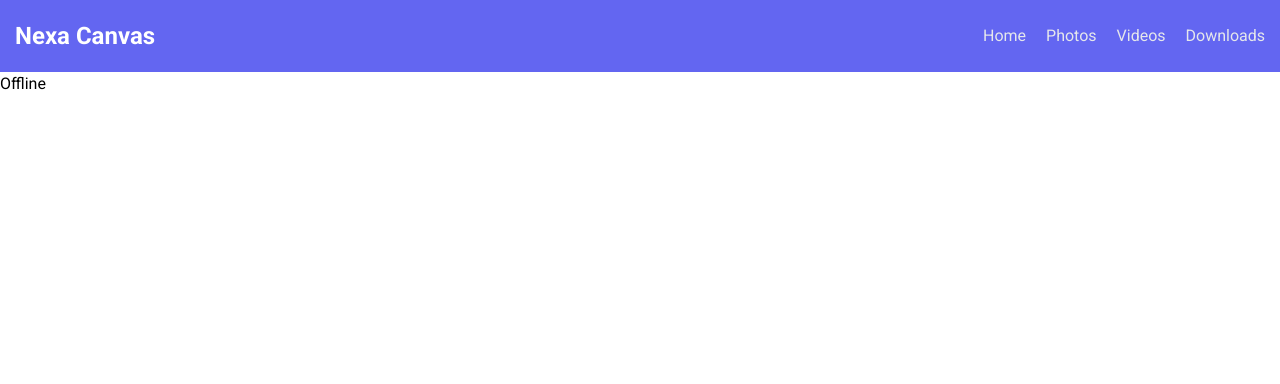
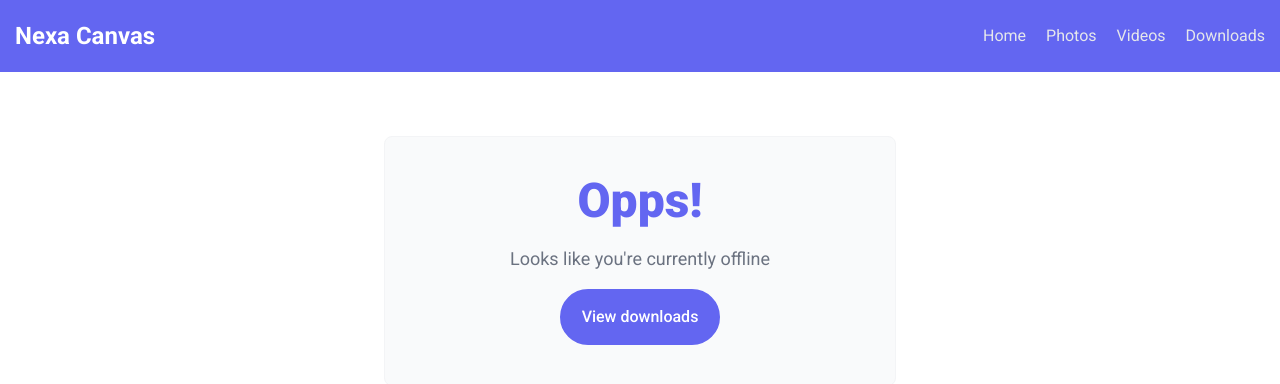
Before and after one commit to Iamparves/nexa-canvas, a React (Vite) app: page /offline in a window 1280 px wide. Shown: the top 384 px of the page. Built offline with nearby package versions, Linux system fonts and the light colour scheme.

Commit message:
offline photos added

```diff
--- a/src/App.jsx
+++ b/src/App.jsx
@@ -21,10 +21,10 @@ const App = () => {
           <Route path="/" element={<Layout />}>
             <Route element={<OnlineRoutes />}>
               <Route path="" index element={<Home />} />
+              <Route path="photos" element={<Photos />} />
+              <Route path="videos" element={<Videos />} />
             </Route>
-            <Route path="photos" element={<Photos />} />
             <Route path="photos/:photoId" element={<PhotoDetails />} />
-            <Route path="videos" element={<Videos />} />
             <Route path="videos/:videoId" element={<PhotoDetails />} />
             <Route path="downloads" element={<Downloads />} />
             <Route path="offline" element={<Offline />} />
--- /dev/null
+++ b/src/components/OfflinePhotos.jsx
@@ -0,0 +1,23 @@
+import { useLiveQuery } from "dexie-react-hooks";
+import React from "react";
+import Masonry, { ResponsiveMasonry } from "react-responsive-masonry";
+import { photos } from "../utils/db";
+import PhotoCard from "./PhotoCard";
+
+const OfflinePhotos = () => {
+  const allPhotos = useLiveQuery(async () => await photos.toArray()) || [];
+
+  return (
+    <div>
+      <ResponsiveMasonry columnsCountBreakPoints={{ 300: 1, 500: 2, 768: 3 }}>
+        <Masonry gutter="20px">
+          {allPhotos?.map((photo) => (
+            <PhotoCard offline={true} photo={photo} key={photo.id} />
+          ))}
+        </Masonry>
+      </ResponsiveMasonry>
+    </div>
+  );
+};
+
+export default OfflinePhotos;
--- a/src/components/PhotoCard.jsx
+++ b/src/components/PhotoCard.jsx
@@ -3,18 +3,18 @@ import { LazyLoadImage } from "react-lazy-load-image-component";
 import "react-lazy-load-image-component/src/effects/blur.css";
 import { Link } from "react-router-dom";
 
-const PhotoCard = ({ photo, scrollPosition }) => {
+const PhotoCard = ({ photo, scrollPosition, offline }) => {
+  const webFormatImage = offline
+    ? URL.createObjectURL(photo.largeImageBlob)
+    : null;
+
   return (
-    <Link
-      to={`/photos/${photo.id}`}
-      className="group relative bg-white"
-      key={photo.id}
-    >
+    <Link to={`/photos/${photo.id}`} className="group relative bg-white">
       <LazyLoadImage
         alt=""
         effect="blur"
-        src={photo.webformatURL}
-        placeholderSrc={photo.previewURL}
+        src={photo.webformatURL || webFormatImage}
+        placeholderSrc={photo.previewURL || webFormatImage}
         scrollPosition={scrollPosition}
         className="h-full w-full object-cover"
         wrapperClassName="w-full h-full"
--- a/src/components/PhotoDetails.jsx
+++ b/src/components/PhotoDetails.jsx
@@ -20,7 +20,7 @@ const PhotoDetails = () => {
     queryFn: () => fetchImages(`&id=${photoId}`),
   });
 
-  const photo = query.data?.[0];
+  const photo = query.data?.[0] || existsOffline;
 
   const mutation = useMutation({
     mutationFn: addPhoto,
@@ -57,13 +57,14 @@ const PhotoDetails = () => {
           <div className="mx-auto max-w-5xl">
             {query.isLoading && <div>Loading...</div>}
             {query.isError && <div>Error</div>}
-            {!query.isLoading && !query.isError && query.data && (
+            {(existsOffline ||
+              (!query.isLoading && !query.isError && query.data)) && (
               <div className="bg-white p-3 shadow-[0_1px_5px_rgba(0,0,0,0.08)] sm:p-5">
                 <div className="flex items-center justify-between pb-4">
                   <div className="flex items-center gap-2 text-gray-700">
                     <img
                       className="h-10 w-10 rounded-full"
-                      src={photo.userImageURL}
+                      src={photo.userImageBlob || photo.userImageURL}
                     />
                     <p className="text-sm font-medium">{photo.user}</p>
                   </div>
@@ -86,8 +87,8 @@ const PhotoDetails = () => {
                   <LazyLoadImage
                     alt=""
                     effect="blur"
-                    src={photo.largeImageURL}
-                    placeholderSrc={photo.previewURL}
+                    src={photo.largeImageBlob || photo.largeImageURL}
+                    placeholderSrc={photo.largeImageBlob || photo.previewURL}
                     className="max-h-[800px] w-full object-contain"
                     wrapperClassName="mx-auto !block"
                   />
--- a/src/pages/Downloads.jsx
+++ b/src/pages/Downloads.jsx
@@ -1,5 +1,6 @@
 import React, { useState } from "react";
 import { TbPhoto, TbVideo } from "react-icons/tb";
+import OfflinePhotos from "../components/OfflinePhotos";
 
 const Button = ({ children, active, onClick }) => {
   return (
@@ -35,6 +36,7 @@ const Downloads = () => {
               <TbVideo className="text-lg" /> Videos
             </Button>
           </div>
+          <div className="mt-10">{type === "photos" && <OfflinePhotos />}</div>
         </div>
       </section>
     </main>
--- a/src/pages/Offline.jsx
+++ b/src/pages/Offline.jsx
@@ -1,7 +1,26 @@
 import React from "react";
+import { Link } from "react-router-dom";
 
 const Offline = () => {
-  return <div>Offline</div>;
+  // if (navigator.onLine) return <Navigate to="/" />;
+  return (
+    <main>
+      <div className="container py-10 md:py-16">
+        <div className="mx-auto max-w-lg rounded-lg border border-gray-100 bg-gray-50 p-10 text-center">
+          <h1 className="mb-5 text-5xl font-black text-indigo-500">Opps!</h1>
+          <p className="mb-4 text-lg text-gray-500">
+            Looks like you're currently offline
+          </p>
+          <Link
+            to="/downloads"
+            className="inline-block rounded-full border-2 border-indigo-500 bg-indigo-500 px-5 py-3.5 font-medium text-white duration-300 hover:bg-transparent hover:text-indigo-500"
+          >
+            View downloads
+          </Link>
+        </div>
+      </div>
+    </main>
+  );
 };
 
 export default Offline;
--- a/vite.config.js
+++ b/vite.config.js
@@ -1,5 +1,6 @@
 import react from "@vitejs/plugin-react";
 import { defineConfig } from "vite";
+import { VitePWA } from "vite-plugin-pwa";
 
 const manifestForPlugIn = {
   includeAssests: ["favicon.ico", "apple-touc-icon.png", "masked-icon.svg"],
@@ -31,6 +32,6 @@ const manifestForPlugIn = {
 
 // https://vitejs.dev/config/
 export default defineConfig({
-  plugins: [react()],
-  // plugins: [react(), VitePWA(manifestForPlugIn)],
+  // plugins: [react()],
+  plugins: [react(), VitePWA(manifestForPlugIn)],
 });
```
